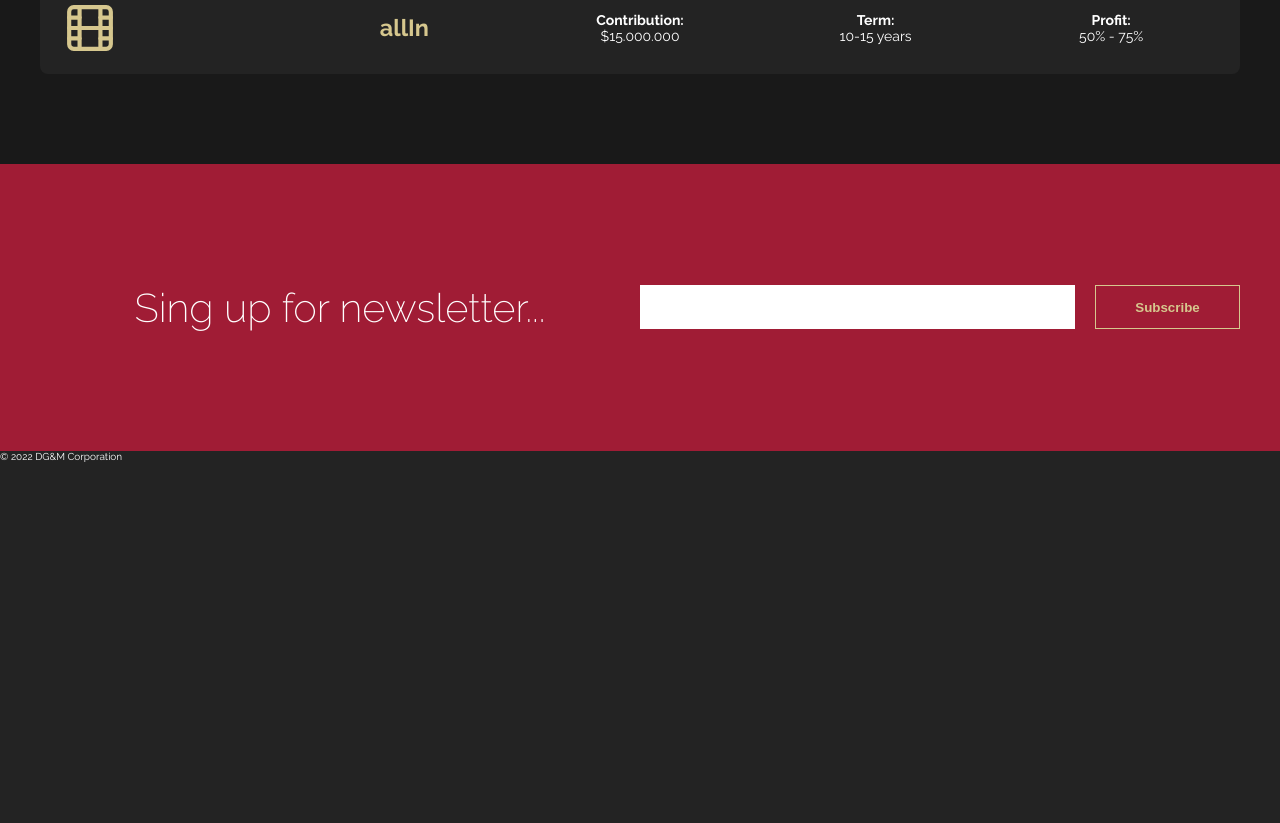
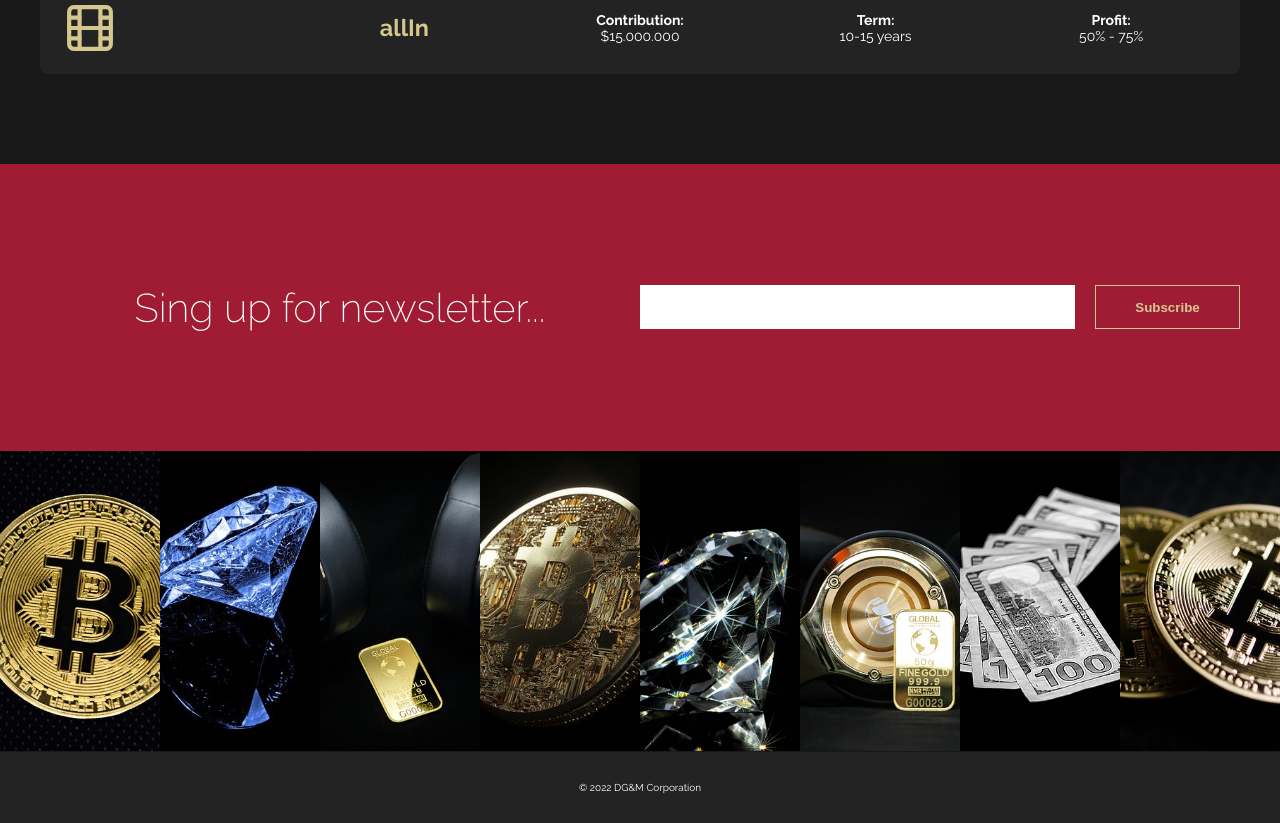
Before and after one commit to hacidd/dgm-grid, a plain HTML site: page index.html in a window 1280 px wide. Shown: the part 2957-3780 px from the top of the page. Before the commit the page ends 3419 px from the top, so only its background shows below. Drawn offline with nearby package versions, Linux system fonts and the light colour scheme; files that its build step writes are made by us from their sources.

Commit message:
finished gallery

```diff
--- a/index.html
+++ b/index.html
@@ -193,7 +193,7 @@
             </div>
             </section>
 
-            <section id="contact" class="newsletter">
+            <section class="newsletter">
                 <div class="wrapper newsletter__wrapper">
                     <div class="newsletter__text">
                         <p>Sing up for newsletter...</p>
@@ -205,6 +205,18 @@
                 </div>
 
             </section>
+            <section class="gallery">
+                <img src="/img/gallery/1.jpg" alt="golden bitcoin" class="gallery__item">
+                <img src="/img/gallery/2.jpg" alt="diamond" class="gallery__item">
+                <img src="/img/gallery/3.jpg" alt="golden headphones with goldbar" class="gallery__item">
+                <img src="/img/gallery/4.jpg" alt="swiped bitcoin" class="gallery__item">
+                <img src="/img/gallery/5.jpg" alt="shiny diamond" class="gallery__item">
+                <img src="/img/gallery/6.jpg" alt="lying golden headphones with goldbar ahaead" class="gallery__item">
+                <img src="/img/gallery/7.jpg" alt="papper money" class="gallery__item">
+                <img src="/img/gallery/8.jpg" alt="pair of bitcoins" class="gallery__item">
+            </section>
+
+
     </main>
 
 
--- a/scss/_large.scss
+++ b/scss/_large.scss
@@ -110,4 +110,8 @@
             }
         }
     }
+	.gallery {
+		grid-template-columns: repeat(8, 1fr);
+	}
+
 }
--- a/scss/_medium.scss
+++ b/scss/_medium.scss
@@ -51,4 +51,14 @@
 			}
 		}
 	}
+	.gallery {
+		grid-template-columns: repeat(4, 1fr);
+		&__item {
+
+			&:nth-child(odd){
+				display: block;
+			}
+		}
+	}
+
 }
--- a/scss/main.scss
+++ b/scss/main.scss
@@ -339,7 +339,7 @@ h1.company-name {
 			color: $gold;
 			font-weight: bold;
 			cursor: pointer;
-			transition: background-color .3s, color .3s;
+			transition: background-color 0.3s, color 0.3s;
 
 			&:hover {
 				color: $red;
@@ -348,6 +348,28 @@ h1.company-name {
 		}
 	}
 }
+// GALLERY
+
+.gallery {
+	display: grid;
+	grid-template-columns: 1fr 1fr;
+	&__item {
+		height: 300px;
+		width: 100%;
+		object-fit: cover;
+		&:nth-child(odd){
+			display: none;
+		}
+	}
+}
+
+// FOOTER
+
+.footer {
+	padding: 3em 1em;
+	border-top: 1px solid $darker;
+	text-align: center;}
+
 @import './small';
 @import './medium';
 @import './large';
```
Also changed, not shown: css/main.css, 1 other file.
